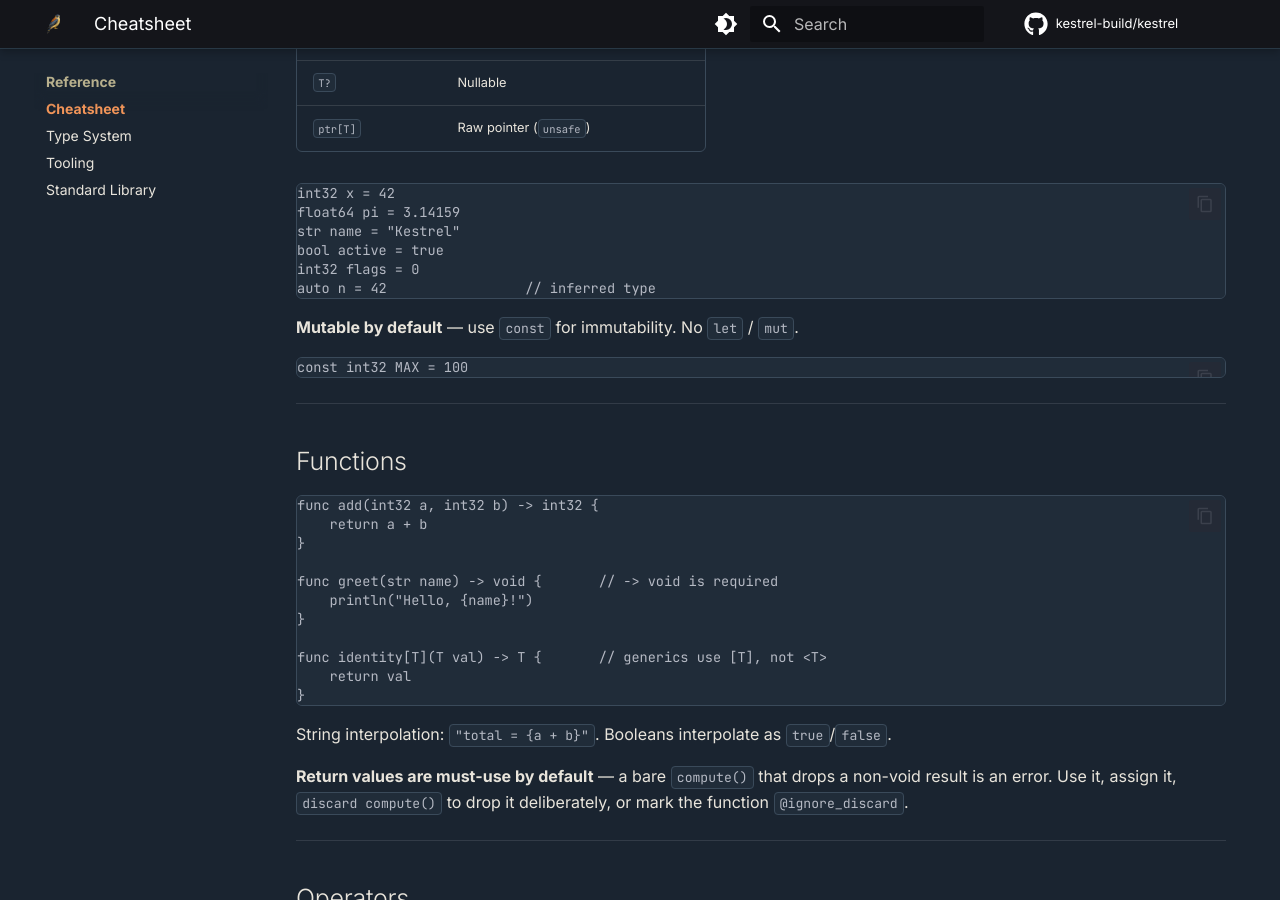
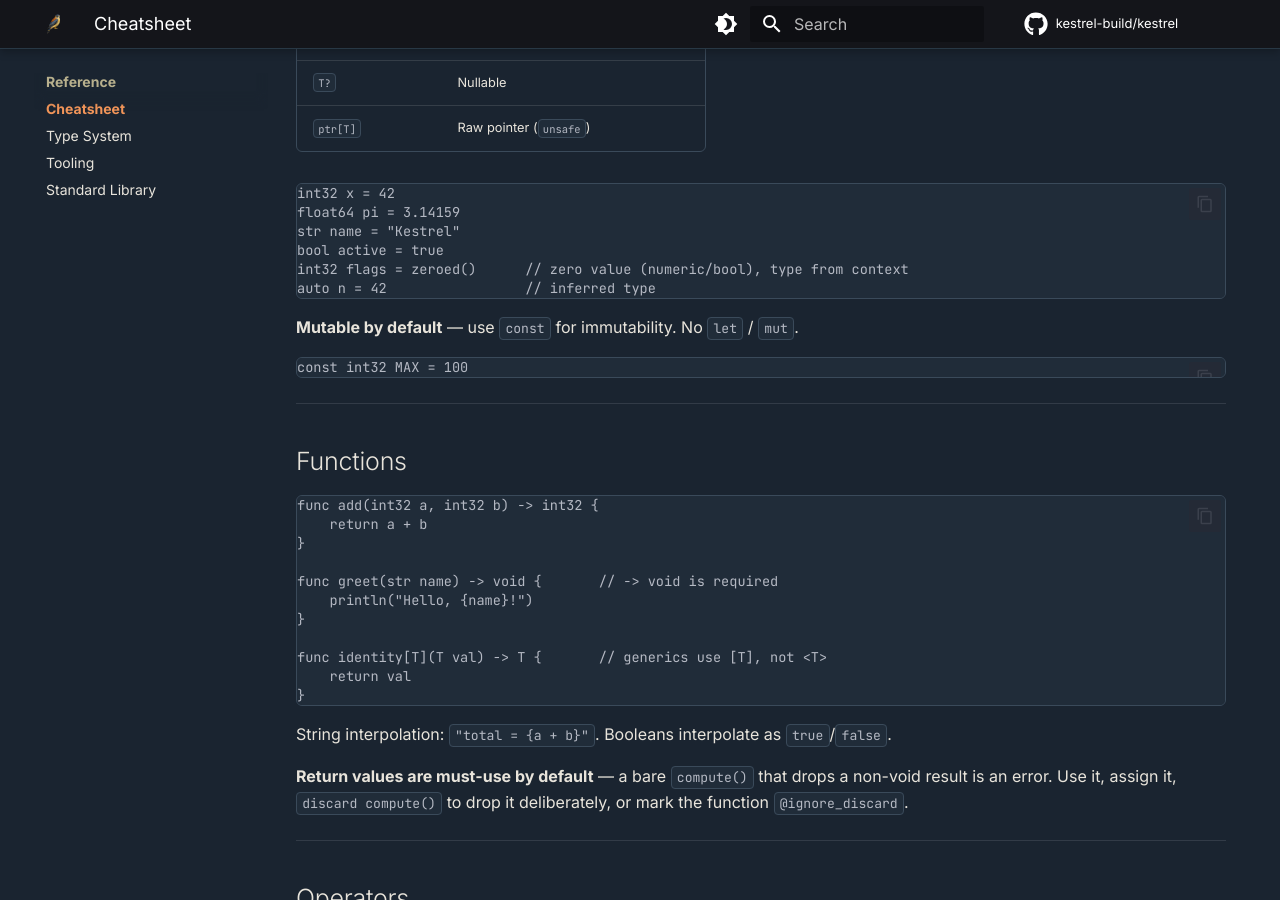
Before and after one commit to kestrel-build/kestrel-build.github.io, an MkDocs documentation site: the page built from docs/reference/cheatsheet.md, in a window 1280 px wide and 900 px high, scrolled down 2851 px. Built offline with MkDocs 1.6.1 and Material for MkDocs 9.7.7, drawn with Linux system fonts in a browser that asks for light colours; comment, search, counter and statistics services are not loaded.

Commit message:
docs: restore zeroed() to the cheatsheet (now implemented in the self-host)
The primary self-host compiler now implements zeroed() (numeric/bool, type
inferred from context), matching the Rust seed, so the cheatsheet can show it
again. Verified against the compiler.

````diff
--- a/docs/reference/cheatsheet.md
+++ b/docs/reference/cheatsheet.md
@@ -66,7 +66,7 @@ int32 x = 42
 float64 pi = 3.14159
 str name = "Kestrel"
 bool active = true
-int32 flags = 0
+int32 flags = zeroed()      // zero value (numeric/bool), type from context
 auto n = 42                 // inferred type
 ```
 
````
